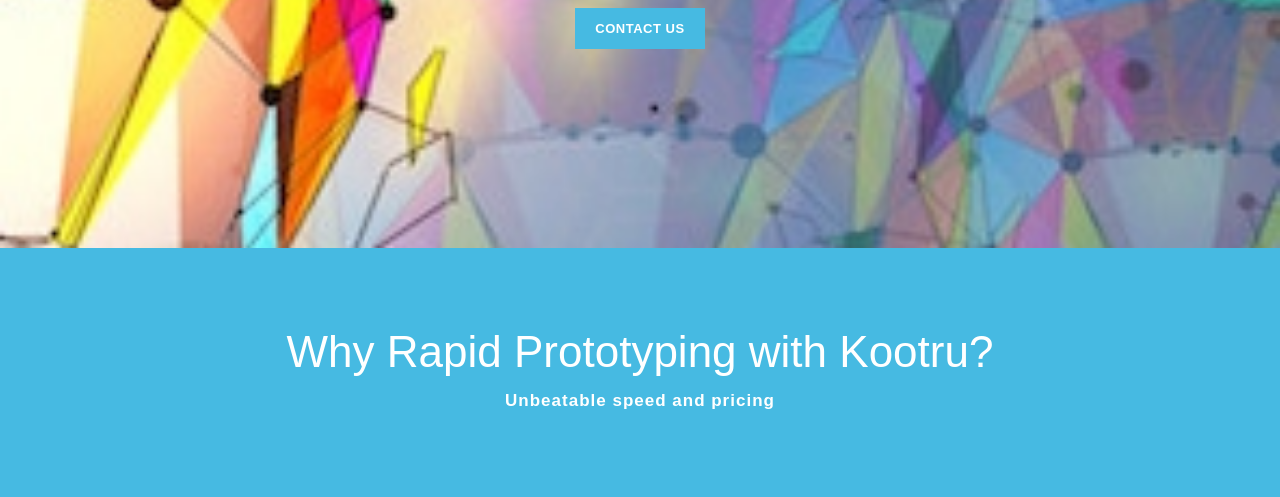
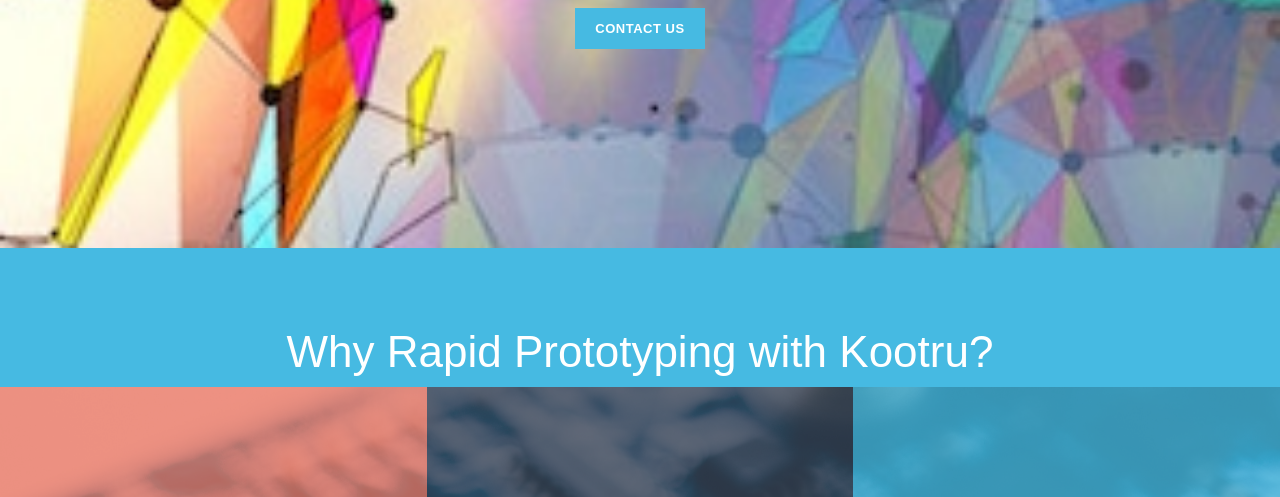
Before and after one commit to spinoza1791/spinoza1791.github.io, a plain HTML site: page index.html in a window 1280 px wide. Shown: the part 425-922 px from the top of the page. Drawn offline with nearby package versions, Linux system fonts and the light colour scheme; some packages are replaced by stand-ins of ours.

Commit message:
Update index.html

```diff
--- a/index.html
+++ b/index.html
@@ -86,8 +86,6 @@ http://www.templatemo.com/tm-508-power
                 <div class="row">
                     <div class="col-md-12">
                         <h4>Why Rapid Prototyping with Kootru?</h4>
-                        <h6>Unbeatable speed and pricing</h6>
-                      </div>
                 </div>
             </div>
         </div>
```
